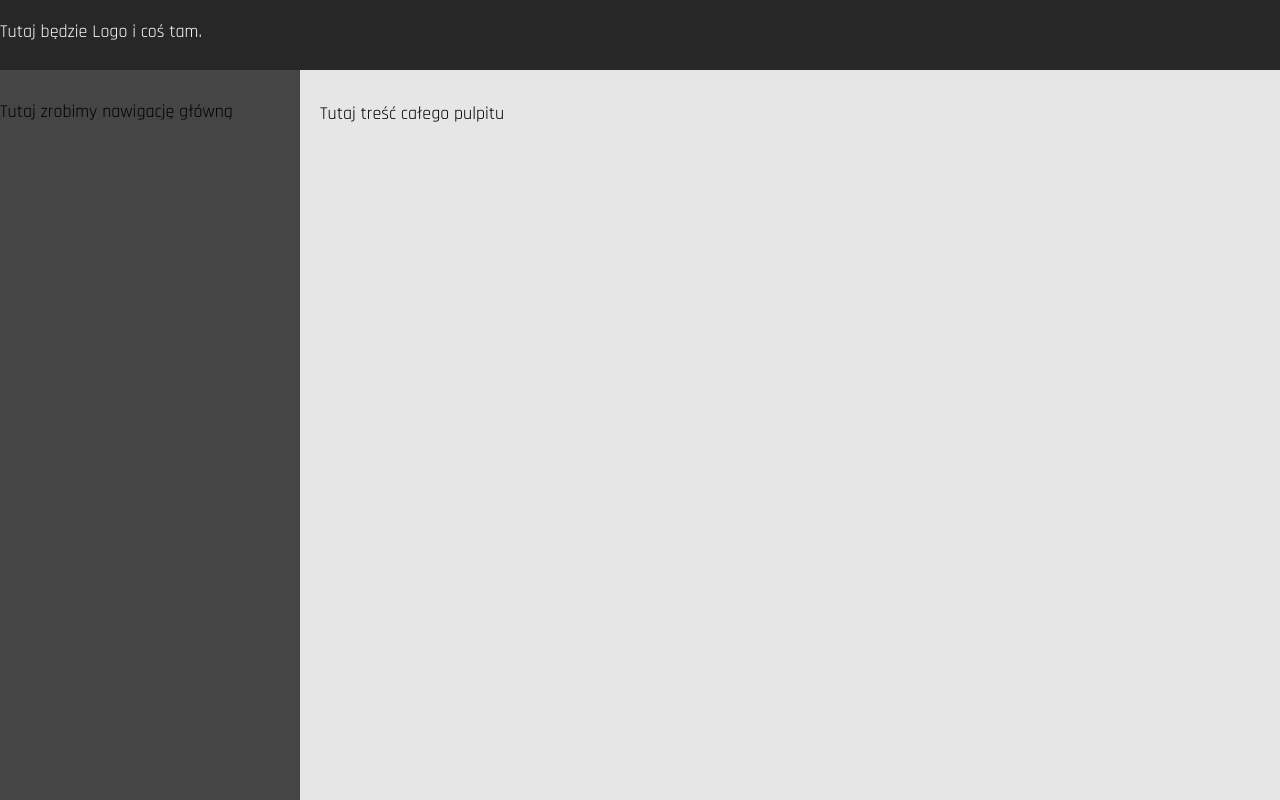
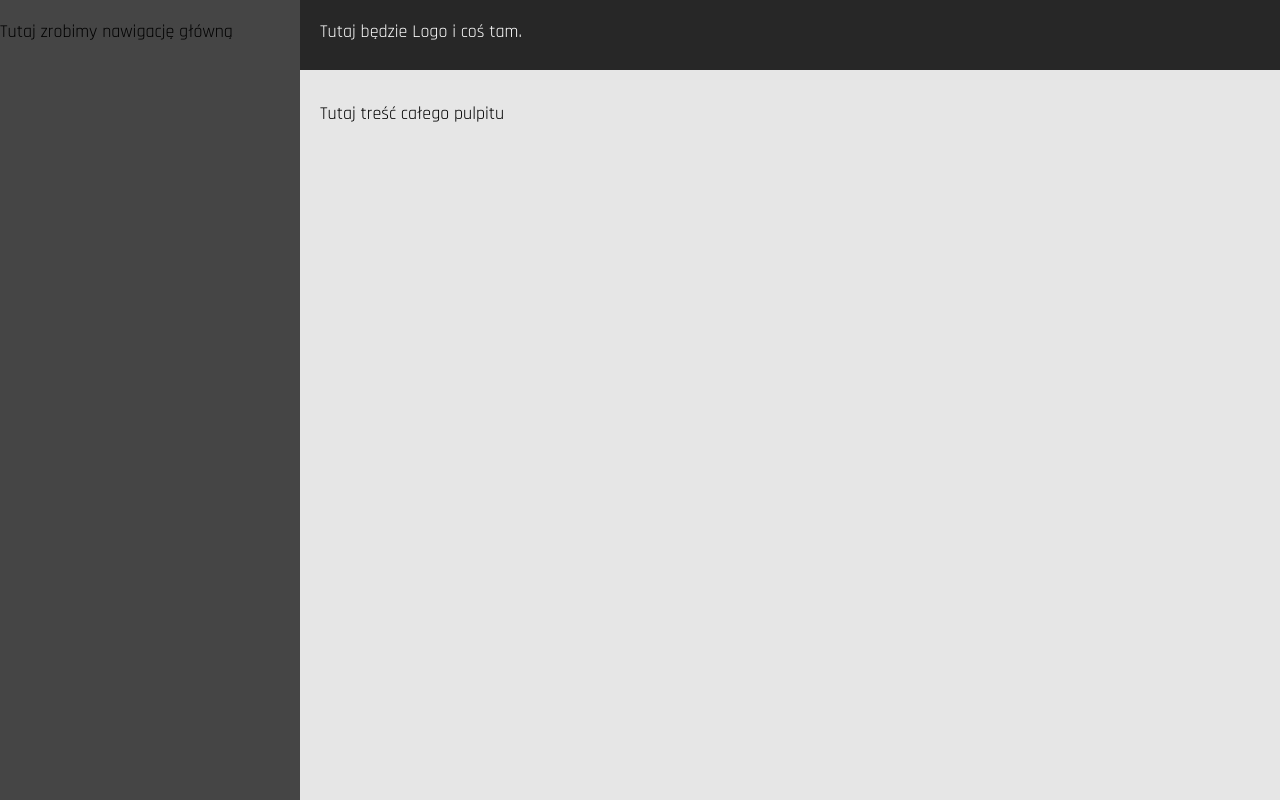
Before and after one commit to Maciej86/dashboard, a React (Create React App) app: page / in a window 1280 px wide. Built offline with nearby package versions, Linux system fonts and the light colour scheme.

Commit message:
Layout improved

```diff
--- a/src/core/App.tsx
+++ b/src/core/App.tsx
@@ -5,8 +5,8 @@ import { Section } from "./styled";
 export const App = () => {
   return (
     <main>
+      <Navigation />
       <Bar />
-      <Navigation />
       <Section>Tutaj treść całego pulpitu</Section>
     </main>
   );
--- a/src/core/styled.ts
+++ b/src/core/styled.ts
@@ -1,5 +1,7 @@
 import styled from "styled-components";
 
+export const widthNawigation = 300;
+
 export const Section = styled.section`
-  padding: 100px 15px 15px 320px;
+  padding: 100px 20px 15px 320px;
 `;
--- a/src/features/Bar/styled.ts
+++ b/src/features/Bar/styled.ts
@@ -1,10 +1,12 @@
 import styled from "styled-components";
+import { widthNawigation } from "../../core/styled";
 
 export const Header = styled.header`
   position: fixed;
-  width: 100%;
+  width: calc(100% - ${widthNawigation}px);
   height: 70px;
+  margin-left: ${widthNawigation}px;
+  padding: 0 20px;
   background: rgb(39, 39, 39);
   color: rgb(253, 253, 253);
-  z-index: 10;
 `;
--- a/src/features/Navigation/styled.ts
+++ b/src/features/Navigation/styled.ts
@@ -5,5 +5,4 @@ export const Nav = styled.nav`
   width: 300px;
   height: 100%;
   background: rgb(69, 69, 69);
-  padding-top: 80px;
 `;
```
